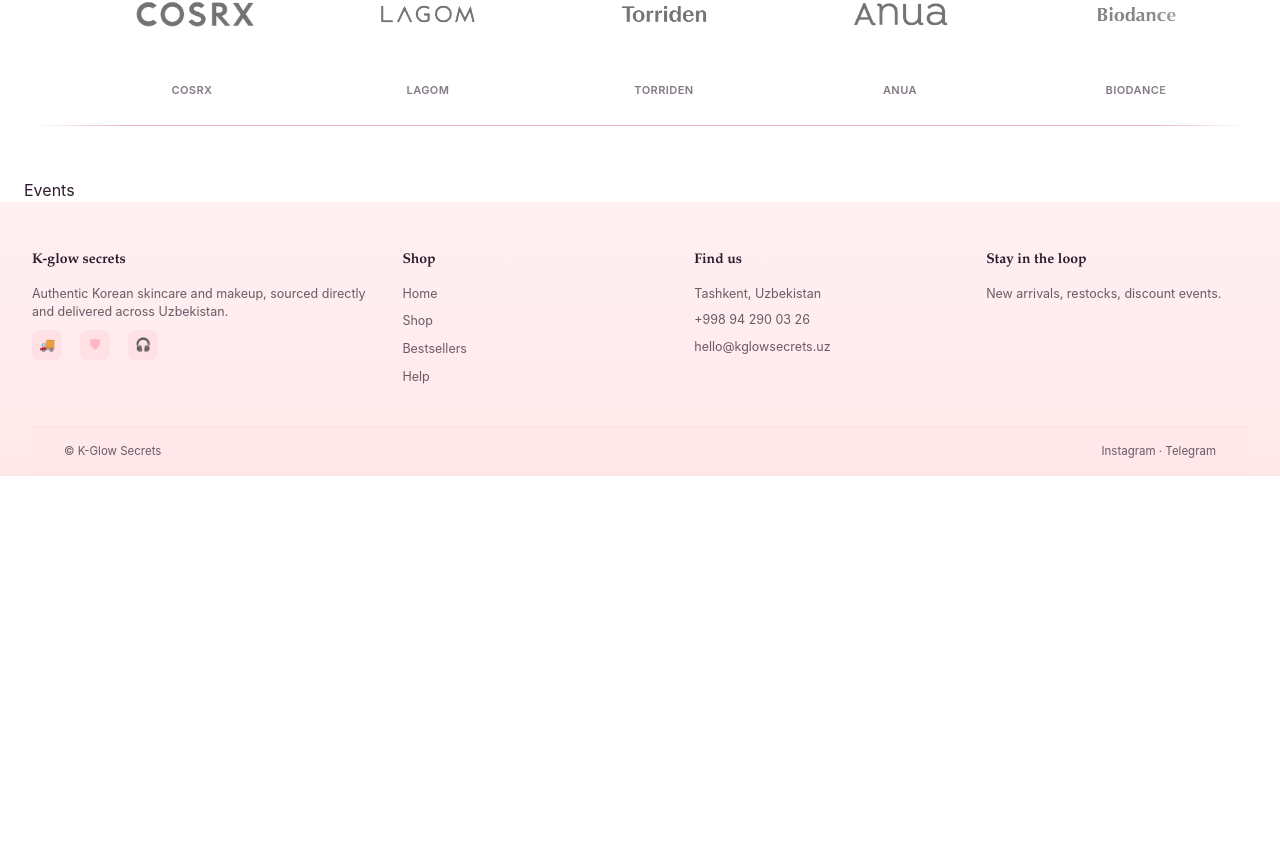
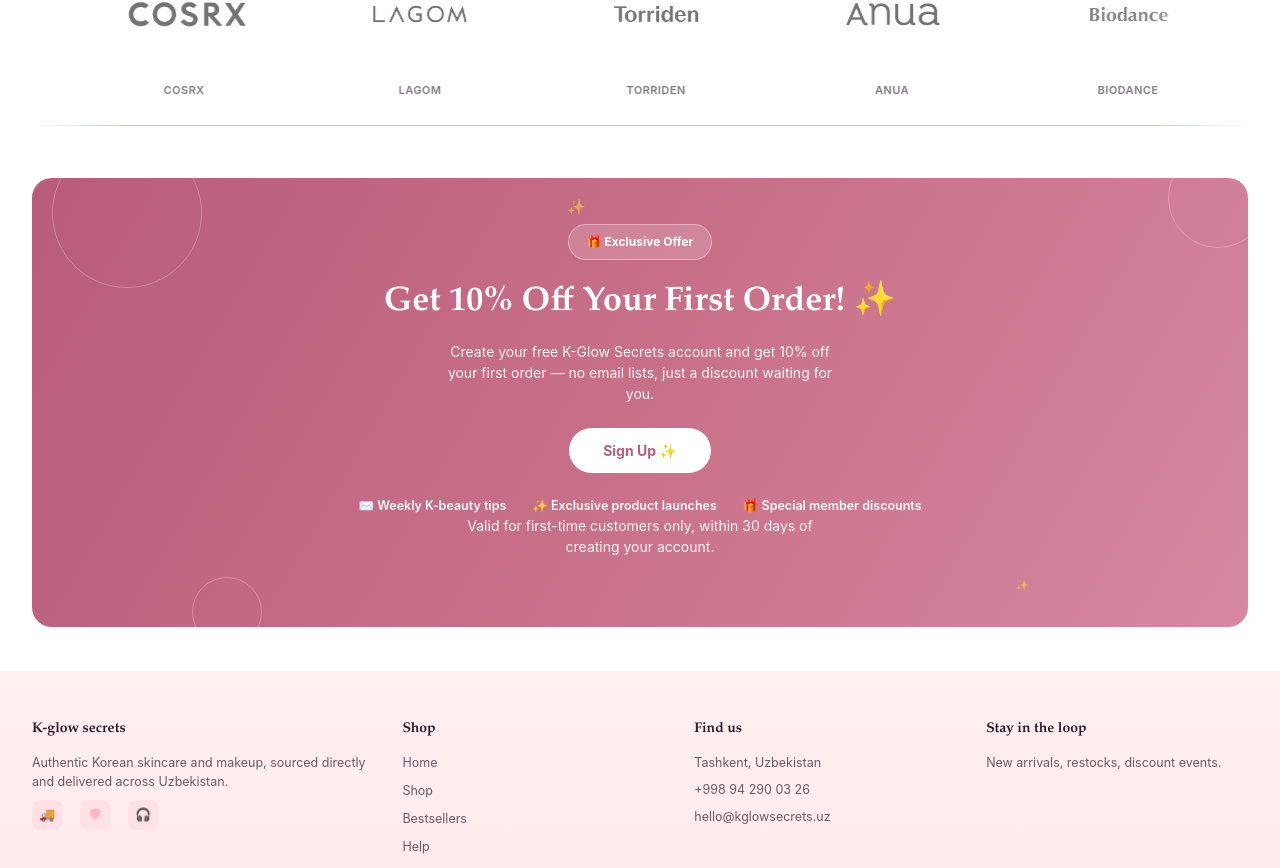
Before and after one commit to sanjardevx/k-glow-react, a React (Vite) app: page / in a window 1280 px wide. Shown: the part 2937-3805 px from the top of the page. Before the commit the page ends 3413 px from the top, so only its background shows below. Built offline with nearby package versions, Linux system fonts and the light colour scheme.

Commit message:
feat: develop events sectional component

```diff
--- a/src/app/screens/homePage/Events.tsx
+++ b/src/app/screens/homePage/Events.tsx
@@ -1,9 +1,33 @@
-import { Container } from "@mui/material";
+import { Box } from "@mui/material";
 
 export function Events() {
   return (
-    <div>
-      <Container>Events</Container>
-    </div>
+    <section className="events">
+      <Box className="cta-banner">
+        <span className="deco d1" />
+        <span className="deco d2" />
+        <span className="deco d3" />
+        <span className="sparkle s1">✨</span>
+        <span className="sparkle s2">✨</span>
+        <span className="cta-badge">🎁 Exclusive Offer</span>
+        <Box component="h3">Get 10% Off Your First Order! ✨</Box>
+        <p>
+          Create your free K-Glow Secrets account and get 10% off your first
+          order — no email lists, just a discount waiting for you.
+        </p>
+        <button type="button" className="cta-signup-btn">
+          Sign Up ✨
+        </button>
+        <Box className="cta-perks">
+          <span>✉️ Weekly K-beauty tips</span>
+          <span>✨ Exclusive product launches</span>
+          <span>🎁 Special member discounts</span>
+        </Box>
+        <p className="cta-fineprint">
+          Valid for first-time customers only, within 30 days of creating
+          your account.
+        </p>
+      </Box>
+    </section>
   );
 }
--- a/src/css/home.css
+++ b/src/css/home.css
@@ -592,3 +592,138 @@
     display: none;
   }
 }
+
+/** EVENTS / CTA BANNER **/
+
+.events {
+  width: 100%;
+  padding: 0 32px 44px;
+}
+
+.cta-banner {
+  position: relative;
+  overflow: hidden;
+  max-width: 1300px;
+  margin: 0 auto;
+  border-radius: 20px;
+  background: linear-gradient(120deg, #b85c7a, #c97089, #d687a1);
+  padding: 46px 40px;
+  color: #fff;
+  text-align: center;
+}
+
+.cta-banner .deco {
+  position: absolute;
+  border-radius: 50%;
+  background: transparent;
+  border: 1.5px solid rgba(255, 255, 255, 0.25);
+}
+
+.cta-banner .deco.d1 {
+  width: 150px;
+  height: 150px;
+  top: -40px;
+  left: 20px;
+}
+
+.cta-banner .deco.d2 {
+  width: 70px;
+  height: 70px;
+  bottom: -20px;
+  left: 160px;
+}
+
+.cta-banner .deco.d3 {
+  width: 100px;
+  height: 100px;
+  top: -30px;
+  right: -20px;
+}
+
+.cta-banner .sparkle {
+  position: absolute;
+  color: rgba(255, 255, 255, 0.55);
+  font-size: 15px;
+}
+
+.cta-banner .sparkle.s1 {
+  top: 18px;
+  left: 44%;
+}
+
+.cta-banner .sparkle.s2 {
+  bottom: 34px;
+  right: 18%;
+  font-size: 11px;
+}
+
+.cta-badge {
+  position: relative;
+  display: inline-flex;
+  align-items: center;
+  gap: 7px;
+  background: rgba(255, 255, 255, 0.16);
+  border: 1px solid rgba(255, 255, 255, 0.35);
+  color: #fff;
+  font-size: 12px;
+  font-weight: 700;
+  padding: 8px 18px;
+  border-radius: 999px;
+  margin-bottom: 18px;
+}
+
+.cta-banner h3 {
+  font-family: "Iowan Old Style", "Palatino Linotype", Georgia, serif;
+  font-weight: 700;
+  font-size: 34px;
+  margin: 0 0 12px;
+  position: relative;
+}
+
+.cta-banner p {
+  margin: 0 0 24px;
+  opacity: 0.92;
+  font-size: 14px;
+  position: relative;
+  max-width: 44ch;
+  margin-left: auto;
+  margin-right: auto;
+}
+
+.cta-signup-btn {
+  position: relative;
+  display: inline-block;
+  background: #fff;
+  color: #b85c7a;
+  font-weight: 700;
+  font-size: 14px;
+  padding: 14px 34px;
+  border-radius: 999px;
+  white-space: nowrap;
+  border: none;
+  cursor: pointer;
+  font-family: inherit;
+}
+
+.cta-signup-btn:hover {
+  background: #fff0f2;
+}
+
+.cta-perks {
+  position: relative;
+  display: flex;
+  gap: 26px;
+  justify-content: center;
+  flex-wrap: wrap;
+  margin-top: 24px;
+  font-size: 12.5px;
+  font-weight: 600;
+  opacity: 0.95;
+}
+
+.cta-fineprint {
+  position: relative;
+  font-size: 11px;
+  opacity: 0.68;
+  margin: 16px 0 0;
+}
```
